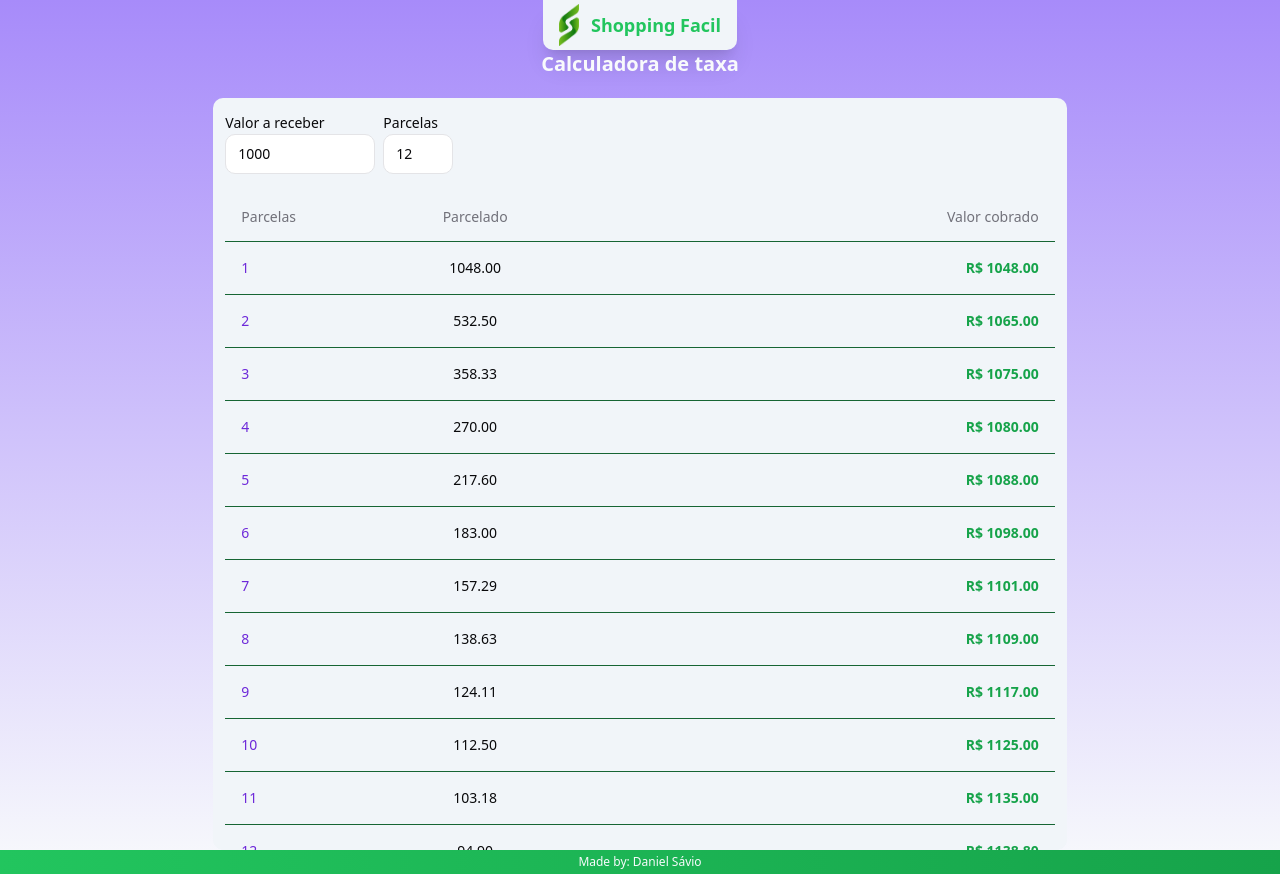
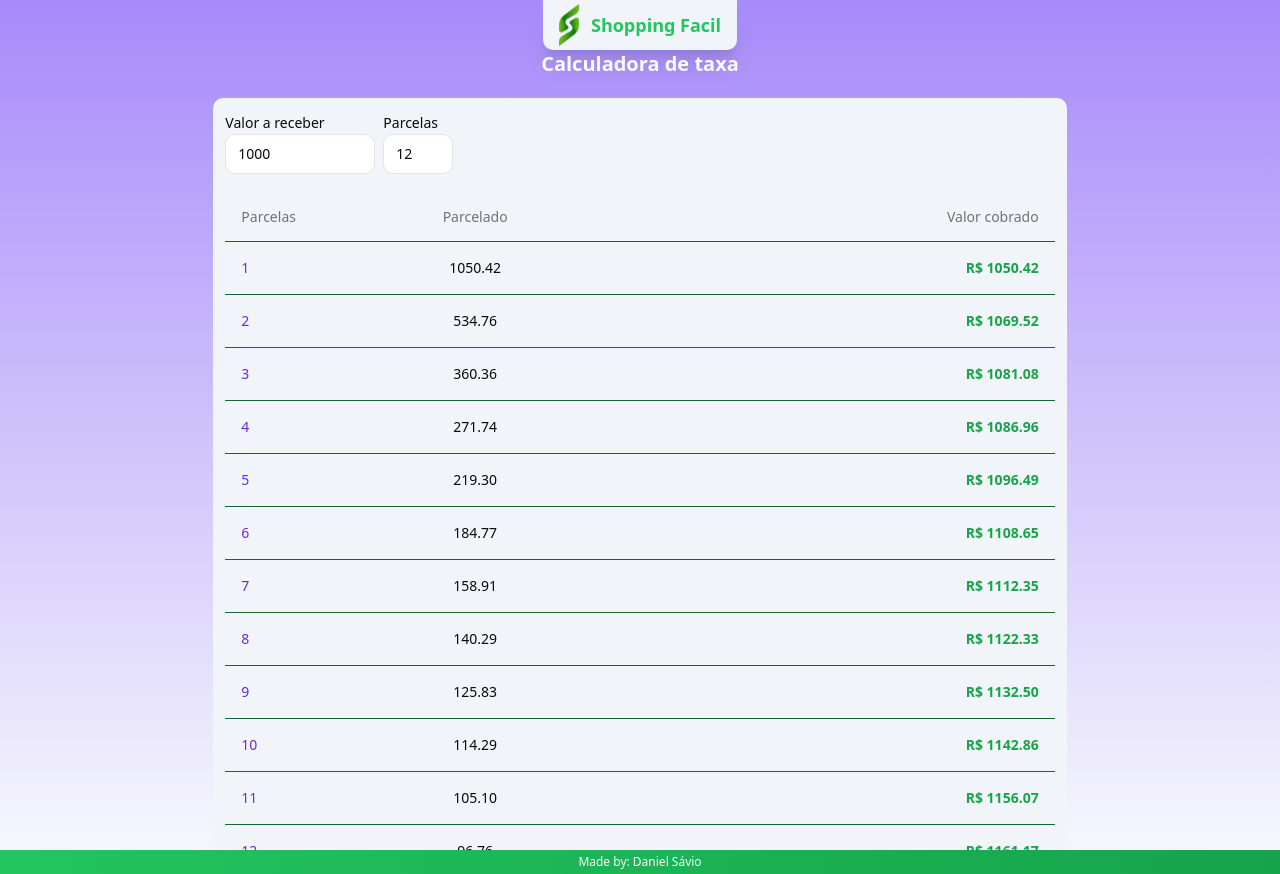
Before and after one commit to Daniel-Savio/shopping-facil, a React (Vite) app: page / in a window 1280 px wide. Built offline with nearby package versions, Linux system fonts and the light colour scheme.

Commit message:
Fix: Changing the logic to calculate the final value

```diff
--- a/src/pages/home.tsx
+++ b/src/pages/home.tsx
@@ -22,7 +22,7 @@ export function Home() {
   function juros(parcelas: number, recevied: number) {
     const array: any = [];
     for (let i = 1; i <= parcelas; i++) {
-      const totalAmount = recevied + (recevied * taxa[i - 1]) / 100;
+      const totalAmount = recevied/(1 - taxa[i - 1]/100);
 
       array.push({
         parcela: i,
```
